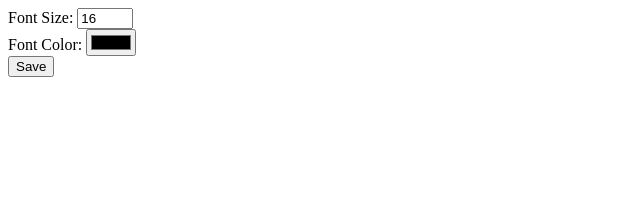
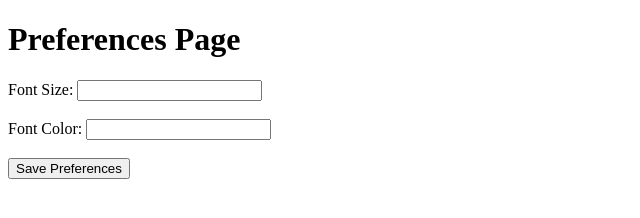
Before and after one commit to acciojob/preferred-cookie-vidyatiwrai, a website: page main.html in a window 1280 px wide. Shown: the whole page, without its empty margins (0-640 px from the left). Drawn offline with Linux system fonts and the light colour scheme.

Commit message:
created a submission

```diff
--- a/main.html
+++ b/main.html
@@ -1,29 +1,23 @@
 <!DOCTYPE html>
+<html>
+<head>
+  <title>Preferences Page</title>
+  <style>
+    /* CSS styles go here */
+  </style>
+</head>
+<body>
+  <h1>Preferences Page</h1>
+  <form id="preferencesForm">
+    <label for="fontSize">Font Size:</label>
+    <input type="text" id="fontSize" name="fontSize"><br><br>
 
-<html>
-  <head>
-    <link rel="stylesheet" href="styles.css" />
-  </head>
+    <label for="fontColor">Font Color:</label>
+    <input type="text" id="fontColor" name="fontColor"><br><br>
 
-  <body>
-    <!-- the entire body must be written by student -->
-    <form>
-      <label for="fontsize">Font Size:</label>
-      <input
-        type="number"
-        id="fontsize"
-        name="fontsize"
-        min="8"
-        max="72"
-        value="16"
-      />
-      <br />
-      <label for="fontcolor">Font Color:</label>
-      <input type="color" id="fontcolor" name="fontcolor" value="#000000" />
-      <br />
-      <input type="submit" value="Save" />
-    </form>
+    <button type="submit">Save Preferences</button>
+  </form>
 
-    <script type="text/javascript" src="./script.js"></script>
-  </body>
+  <script src="script.js"></script>
+</body>
 </html>
```
